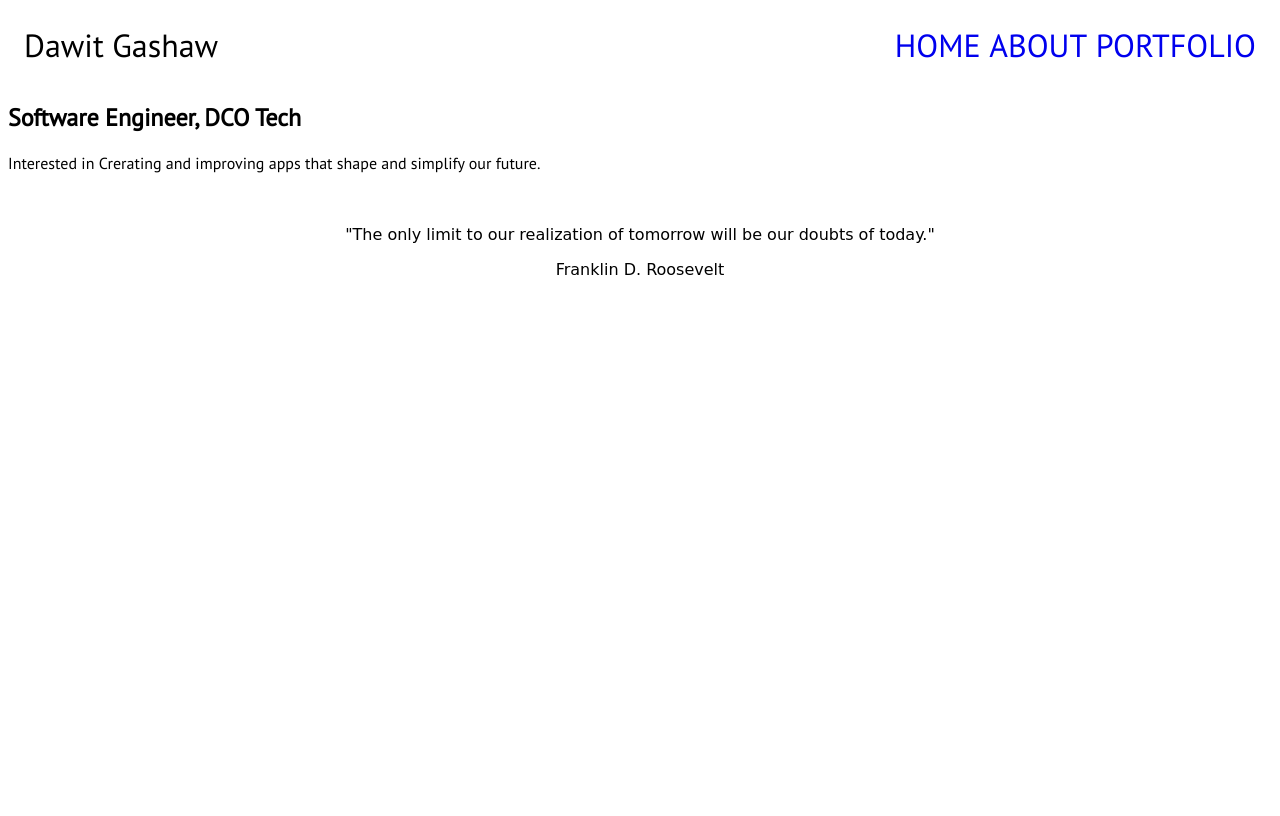
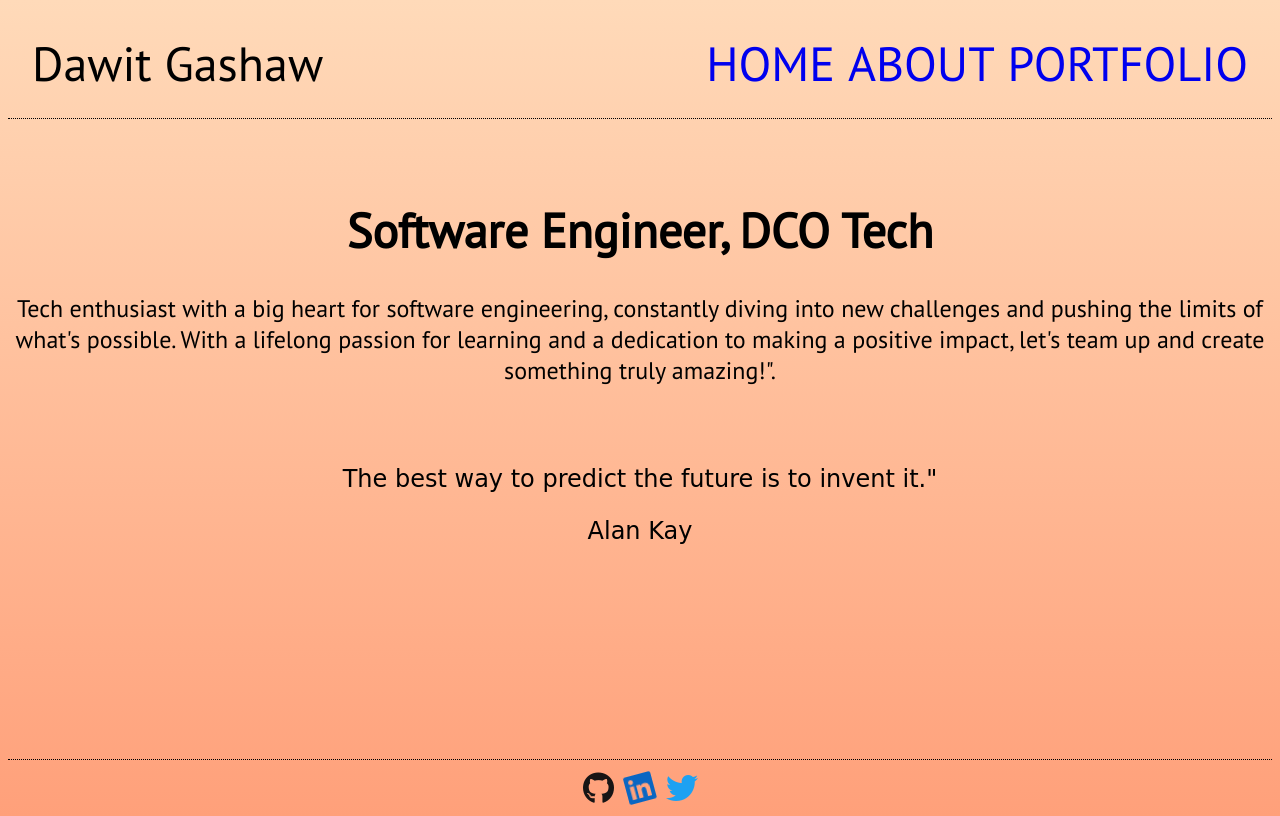
Before and after one commit to Dawit-Gashaw-Personal-website/personal-website, a plain HTML site: page index.html in a window 1280 px wide. Drawn offline with Linux system fonts and the light colour scheme; a web font is replaced by a local one.

Commit message:
feat:Added some colors to css

```diff
--- a/index.html
+++ b/index.html
@@ -11,6 +11,9 @@
     <link rel="preconnect" href="https://fonts.gstatic.com" crossorigin>
     <link href="https://fonts.googleapis.com/css2?family=Delicious+Handrawn&family=PT+Sans&display=swap" rel="stylesheet">
 
+    <!-- added icons -->
+    <script src="https://kit.fontawesome.com/fca7cc8a5a.js" crossorigin="anonymous"></script>
+
 
     <!-- Check later if this is the right way to link javascript file -->
 
@@ -23,28 +26,38 @@
         <span class="name">Dawit Gashaw</span>
 
         <nav class="links">
-            <a href="#HOME">HOME</a>
-            <a href="#ABOUT">ABOUT</a>
-            <a href="#PORTFOLIO">PORTFOLIO</a>
+            <a href="index.html">HOME</a>
+            <a href="about.html">ABOUT</a>
+            <a href="portfolio.html">PORTFOLIO</a>
         </nav>
     </header>
 
-    <Section>
+
+
+    <main>
         <h1>Software Engineer, DCO Tech</h1>
-        <p>Interested in Crerating and improving apps that shape and simplify our future.</p>
+
+        <p class="about">Tech enthusiast with a big heart for software engineering, constantly diving into new challenges and pushing the limits of what's possible. With a lifelong passion for learning and a dedication to making a positive impact, let's team up and create something truly amazing!".</p>
 
         <br>
             <section class="quote">
 
-            <p>"The only limit to our realization of tomorrow will be our doubts of today." </p>
-            <p>Franklin D. Roosevelt</p>
+            <p>The best way to predict the future is to invent it." </p>
+            <p>Alan Kay</p>
 
             </section>
 
 
+    </main>
 
-    </Section>
+  <footer>
+    <a class="github" href="https://github.com/yepdawit"><i class="fa-brands fa-github fa-beat fa-2xl"></i></a>
 
+    <a class=linkedin href="https://www.linkedin.com/in/dawit-gashaw-19810b22a/"><i class="fa-brands fa-linkedin fa-shake fa-2xl"></i></a>
+
+    <a class="twitter" href="https://www.twitter.com/home"><i class="fa-brands fa-twitter fa-bounce fa-2xl"></i></a>
+
+  </footer>
 
 </body>
 </html>
--- a/style.css
+++ b/style.css
@@ -1,3 +1,6 @@
+html{
+    border: 0 0 0 0;
+}
 .links{
 
     float: right;
@@ -8,17 +11,78 @@
     word-spacing: 1rem;
 }
 header{
-    font-size: 2rem;
+    font-size: 3rem;
+    padding-top: 0.5em;
     padding: 0.5em;
     font-family: 'PT Sans', sans-serif;
 }
 
-section{
+main{
 
     font-family: 'PT Sans', sans-serif;
+    font-size: 1.5rem;
+    margin-top: 3rem;
+    text-align: center;
+
 }
 .quote{
     text-align: center;
     font-family: 'Delicious Handrawn', cursive;
+    font-size: 1.5rem;
 
 }
+/* footer{
+    text-align: center;
+    word-spacing: 1em;
+    bottom: 0;
+    width: 100%;
+    /* position: fixed;
+    padding-bottom: 20px;
+
+} */
+
+/* footer {
+    box-sizing: border-box;
+    position: fixed;
+    height: 64px;
+    padding: 16px;
+    text-align: center;
+    box-shadow: 0 -2px 4px -2px ;
+  } */
+.twitter{
+   color: #1DA1F2;
+
+}
+.github{
+    color: #171515;
+}
+.linkedin{
+    color: #0A66C2;
+}
+
+body {
+    min-height: 100vh;
+    display: flex;
+    flex-direction: column;
+  }
+
+  footer {
+    margin-top: auto;
+    padding-top: 20px;
+    padding-bottom: 10px;
+    text-align: center;
+    word-spacing: .5em;
+  }
+footer{
+    border-top:0.3px  dotted black;
+}
+header{
+    border-bottom: 1px dotted black;
+}
+/* background-image linear-gradient(to right top, #d16ba5, #c777b9, #ba83ca, #aa8fd8, #9a9ae1, #8aa7ec, #79b3f4, #69bff8, #52cffe, #41dfff, #46eefa, #5ffbf1);
+} */
+
+body{
+    background: linear-gradient(to bottom, #FFDAB9, #FFA07A);
+
+}
```
Also changed, not shown: about.html (+15 -0 lines), profile.png (added).
